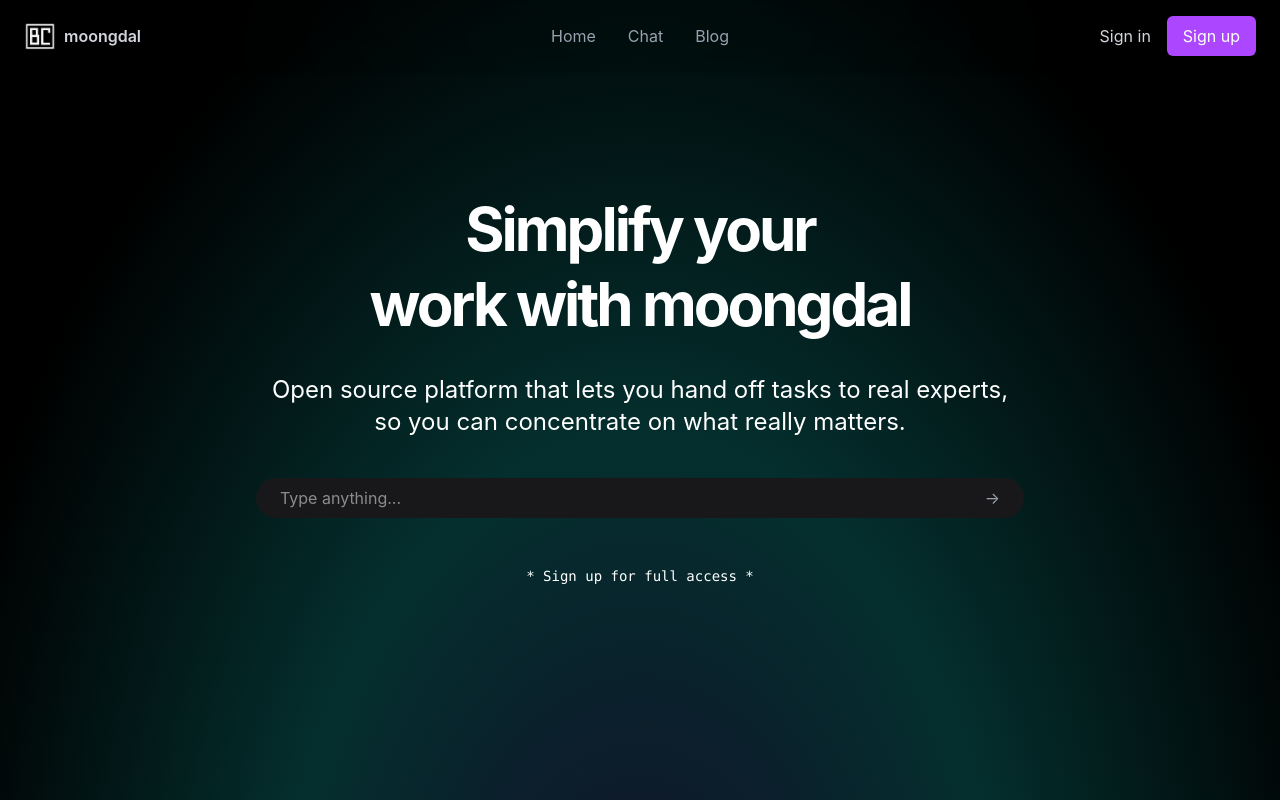
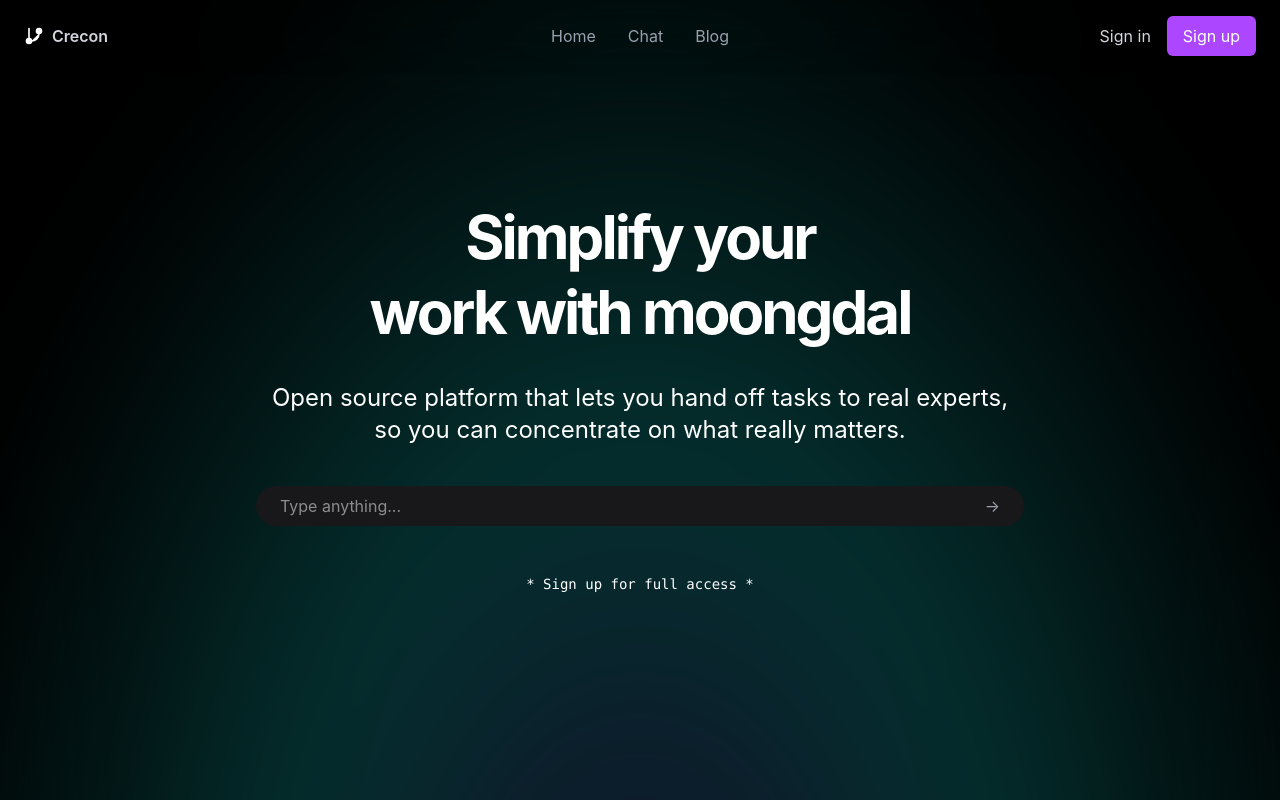
Before and after one commit to avikkk19/crecon, a React (Vite) app: page / in a window 1280 px wide. Shown: the top 800 px of the page. Built offline with nearby package versions, Linux system fonts and the light colour scheme; no server answers.

Commit message:
added logo

```diff
--- a/index.html
+++ b/index.html
@@ -2,9 +2,9 @@
 <html lang="en">
   <head>
     <meta charset="UTF-8" />
-    <link rel="icon" type="image/svg+xml" href="/public/handpointing.svg" />
+    <link rel="icon" type="image/svg+xml" href="/logo.svg" />
     <meta name="viewport" content="width=device-width, initial-scale=1.0" />
-    <title>Moongdal</title>
+    <title>Crecon</title>
   </head>
   <body>
     <div id="root"></div>
--- a/src/components/HeroSection.jsx
+++ b/src/components/HeroSection.jsx
@@ -55,12 +55,13 @@ const HeroSection = () => {
 
   // Part 1: Main Hero Section Component
   return (
-    <div className="bg-[radial-gradient(ellipse_at_center,_#0f172a_10%,_#042f2e_40%,_#000000_80%)]">
-      <div className="relative min-h-screen bg-opacity-50 text-white overflow-hidden">
+    <div className="bg-[radial-gradient(ellipse_at_center,_#0f172a_10%,_#042f2e_40%,_#000000_80%)] ">
+      <div className="relative min-h-screen bg-opacity-50 text-white overflow-hidden backdrop-blur-3xl">
         {/* Main Hero Section */}
-        <div className="max-w-7xl mx-auto px-4 sm:px-6 pt-12 pb-24 m-16">
+        <div className="max-w-7xl mx-auto px-4 sm:px-6 pt-12 pb-24 m-18 ">
           <div className="text-center py-20">
             <h1 className="text-6xl sm:text-6xl font-bold mb-8 leading-tight tracking-tighter">
+
               Simplify your
               <br />
               work with moongdal
--- a/src/components/Navbar.jsx
+++ b/src/components/Navbar.jsx
@@ -1,5 +1,5 @@
 import React, { useState, useEffect, useRef } from "react";
-import logo from "/src/assets/logo.png";
+import logo from "../../public/logo.svg";
 import { supabase } from "./SupabaseClient.jsx";
 
 const Navbar = () => {
@@ -71,8 +71,9 @@ const Navbar = () => {
       <div className="mx-auto flex justify-between items-center">
         {/* Logo - Fixed width to prevent shifting */}
         <div className="flex items-center w-1/4">
-          <img src={logo} alt="Logo" className="h-8 w-auto" />
-          <span className="ml-2 font-semibold text-gray-300">moongdal</span>
+          <img src={logo} alt="Logo" className="h-5 w-auto fill-white stroke-gray-300" />
+
+          <span className="ml-2 font-semibold text-gray-300">Crecon</span>
         </div>
 
         {/* Navigation Links - Fixed position in center */}
```
Also changed, not shown: public/logo.svg (added), src/assets/logo.png (deleted).
